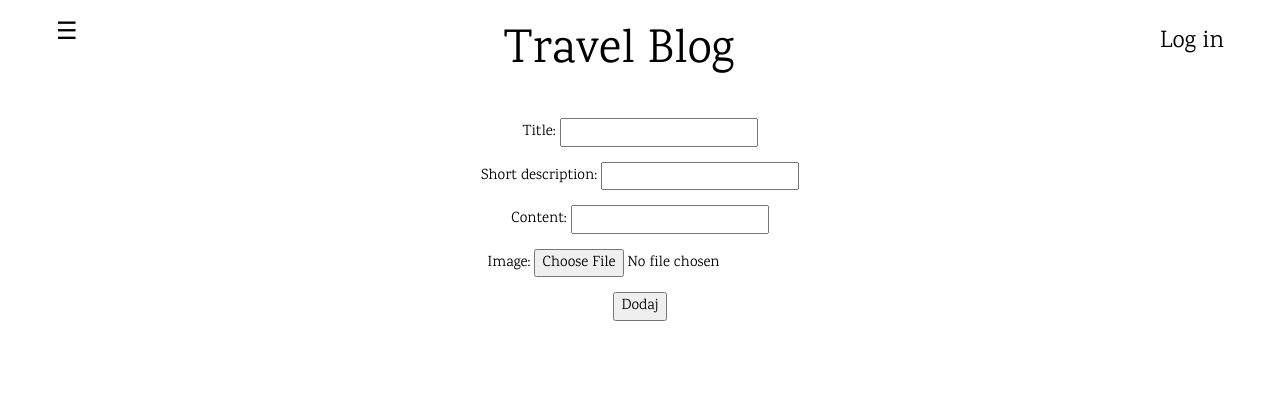
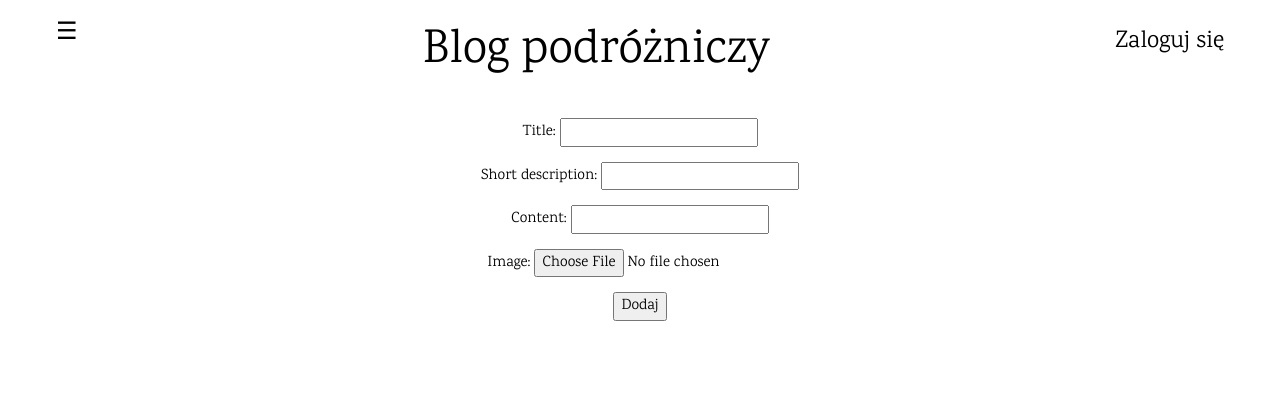
Before and after one commit to ktrzmielewski/TravelBlog, a Django app: page /new_post/ in a window 1280 px wide. Shown: the top 420 px of the page. Run offline with Django 4.2, Linux system fonts and the light colour scheme.

Commit message:
english to polish translation

```diff
--- a/projekt/TravelBlog/templates/base.html
+++ b/projekt/TravelBlog/templates/base.html
@@ -3,7 +3,7 @@
 <!DOCTYPE html>
 <html>
 <head>
-<title>Travel Blog</title>
+<title>Blog podróżniczy</title>
 <meta charset="UTF-8">
 <meta name="viewport" content="width=device-width, initial-scale=1">
 <link rel="stylesheet" href="https://www.w3schools.com/w3css/4/w3.css">
@@ -35,12 +35,12 @@
     <div class="w3-button w3-padding-16 w3-left" onclick="w3_open()">☰</div>
     <div class="w3-right w3-padding-16" id="loginButton">
       {% if user.is_authenticated %}
-        Logged in as {{ user.username }}
+        Zalogowany jako:  {{ user.username }}
       {% else %}
-        <div class="w3-button" onclick="w3_loginOpen()">Log in</div>
+        <div class="w3-button" onclick="w3_loginOpen()">Zaloguj się</div>
       {% endif %}
     </div>
-    <div class="w3-center w3-padding-16 w3-xxxlarge"><a href="/" style="text-decoration:none; color:inherit;">Travel Blog</a></div>
+    <div class="w3-center w3-padding-16 w3-xxxlarge"><a href="/" style="text-decoration:none; color:inherit;">Blog podróżniczy</a></div>
   </div>
 </div>
 
@@ -48,24 +48,24 @@
 <div id="loginPopup" class="w3-modal" onclick="w3_close()">
   <div class="w3-modal-content w3-card-4 w3-animate-zoom" style="max-width:400px" onclick="event.stopPropagation()">
     <div class="w3-container w3-light-grey w3-center">
-      <h2>Login</h2>
+      <h2>Zaloguj się</h2>
     </div>
     <div class="w3-container">
       <form id="loginForm">
         <div class="w3-section">
-          <label><b>Username</b></label>
-          <input class="w3-input w3-border" type="text" placeholder="Enter Username" name="username" required>
+          <label><b>Nazwa użytkownika</b></label>
+          <input class="w3-input w3-border" type="text" placeholder="Podaj nazwę" name="username" required>
         </div>
         <div class="w3-section">
-          <label><b>Password</b></label>
-          <input class="w3-input w3-border" type="password" placeholder="Enter Password" name="password" required>
+          <label><b>Hasło</b></label>
+          <input class="w3-input w3-border" type="password" placeholder="Podaj hasło" name="password" required>
         </div>
         {% csrf_token %}
-        <button class="w3-button w3-block w3-section w3-blue w3-ripple w3-padding" type="submit">Login</button>
+        <button class="w3-button w3-block w3-section w3-blue w3-ripple w3-padding" type="submit">Zaloguj się</button>
       </form>
       <div id="loginError" style="color: red"></div>
     <div class="w3-container w3-center w3-padding-16">
-    	<a href="{% url 'registration' %}">No account? Register</a>
+    	<a href="{% url 'registration' %}">Brak konta? Zarejestruj się</a>
     </div>
     </div>
   </div>
--- a/projekt/TravelBlog/templates/new_post.html
+++ b/projekt/TravelBlog/templates/new_post.html
@@ -2,7 +2,7 @@
 
 {% block content %}
 <div class="w3-row-padding w3-padding-48 w3-center">
-  <h2>New Post</h2>
+  <h2>Nowy Post</h2>
   <form method="POST" enctype="multipart/form-data">
     {% csrf_token %}
     {{ form.as_p }}
--- a/projekt/TravelBlog/templates/post_detail.html
+++ b/projekt/TravelBlog/templates/post_detail.html
@@ -9,8 +9,8 @@
     <div class="w3-right-align">Utworzono: {{ post.created_at }}</div>
 </div>
 <div class="w3-container">
+    {% if user.is_authenticated %}
     <h3>Nowy Komentarz:</h3>
-    {% if user.is_authenticated %}
         <form method="POST" action="{% url 'post_detail' pk=post.pk %}">
             {% csrf_token %}
             <label for="{{ form.content.id_for_label }}"><b></b></label>
--- /dev/null
+++ b/projekt/requirements.txt
@@ -0,0 +1,5 @@
+asgiref==3.6.0
+Django==4.2.1
+Pillow==9.5.0
+sqlparse==0.4.4
+tzdata==2023.3
```
Also changed, not shown: 1 other file.
